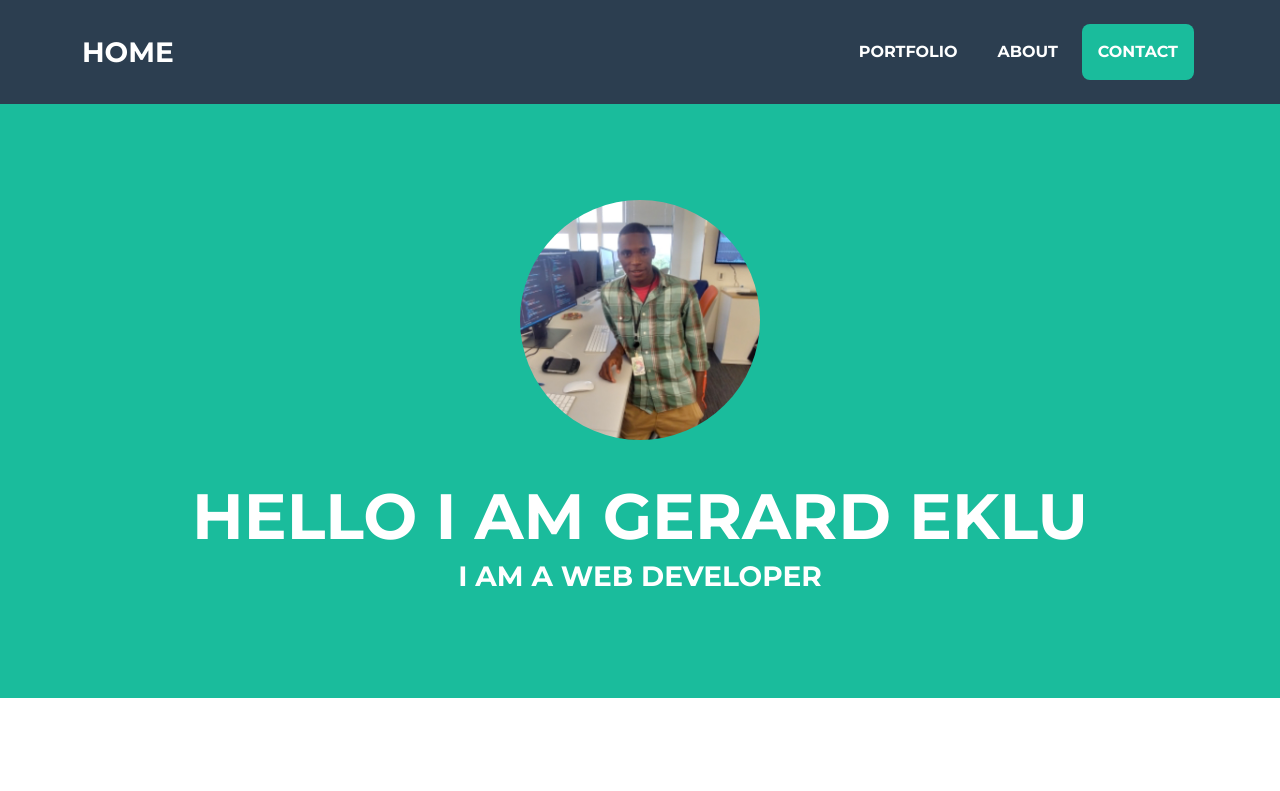
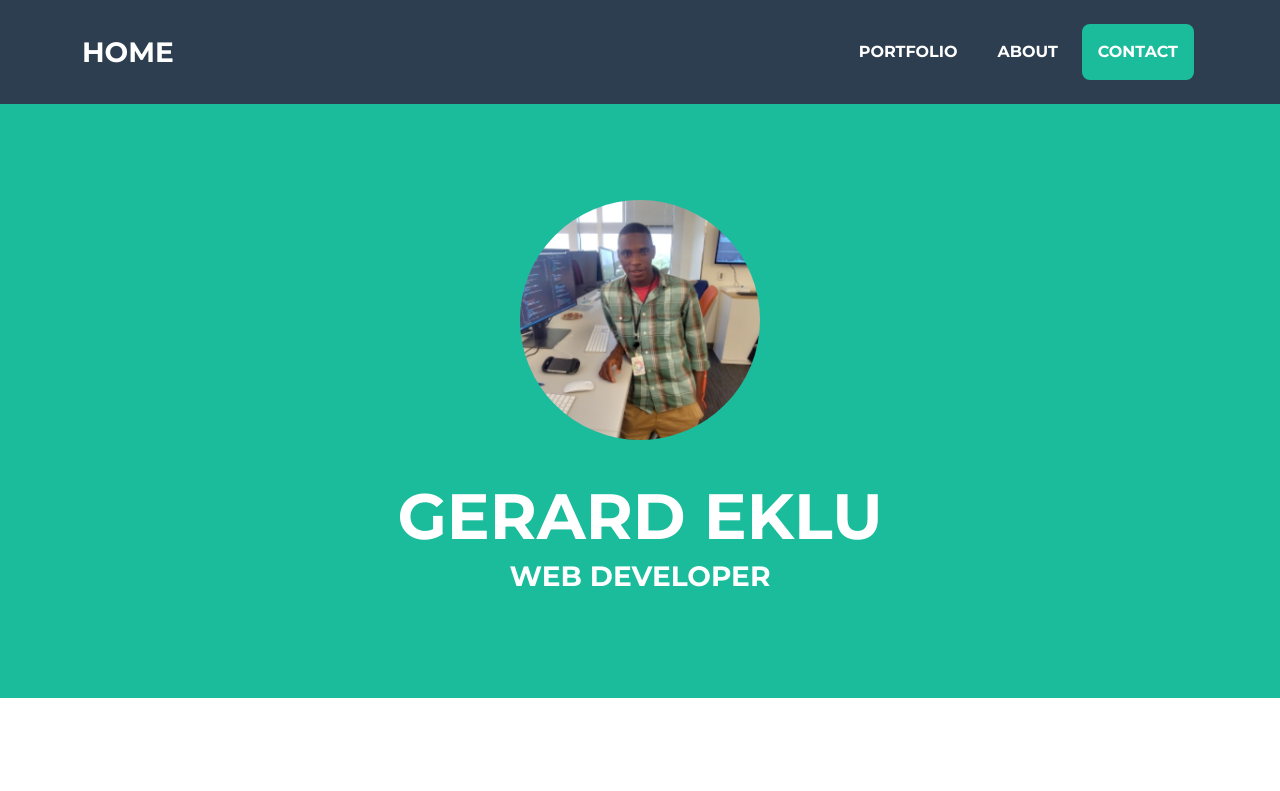
Before and after one commit to gerardinhoo/g_ultimate_portfolio, a plain HTML site: page index.html in a window 1280 px wide. Shown: the top 791 px of the page. Drawn offline with nearby package versions, Linux system fonts and the light colour scheme.

Commit message:
small changes

```diff
--- a/index.html
+++ b/index.html
@@ -48,8 +48,8 @@
             <!-- Masthead Avatar Image-->
             <img class="masthead-avatar mb-5" src="assets/img/gerard_profile_portfolio.jpeg" alt="..." />
             <!-- Masthead Heading-->
-            <h1 class="masthead-heading text-uppercase mb-0">Hello I am Gerard Eklu</h1>
-            <h3 class="text-uppercase mt-3">I AM A Web Developer</h3>
+            <h1 class="masthead-heading text-uppercase mb-0">Gerard Eklu</h1>
+            <h3 class="text-uppercase mt-3">Web Developer</h3>
         </div>
     </header>
     <!-- Portfolio Section-->
```
